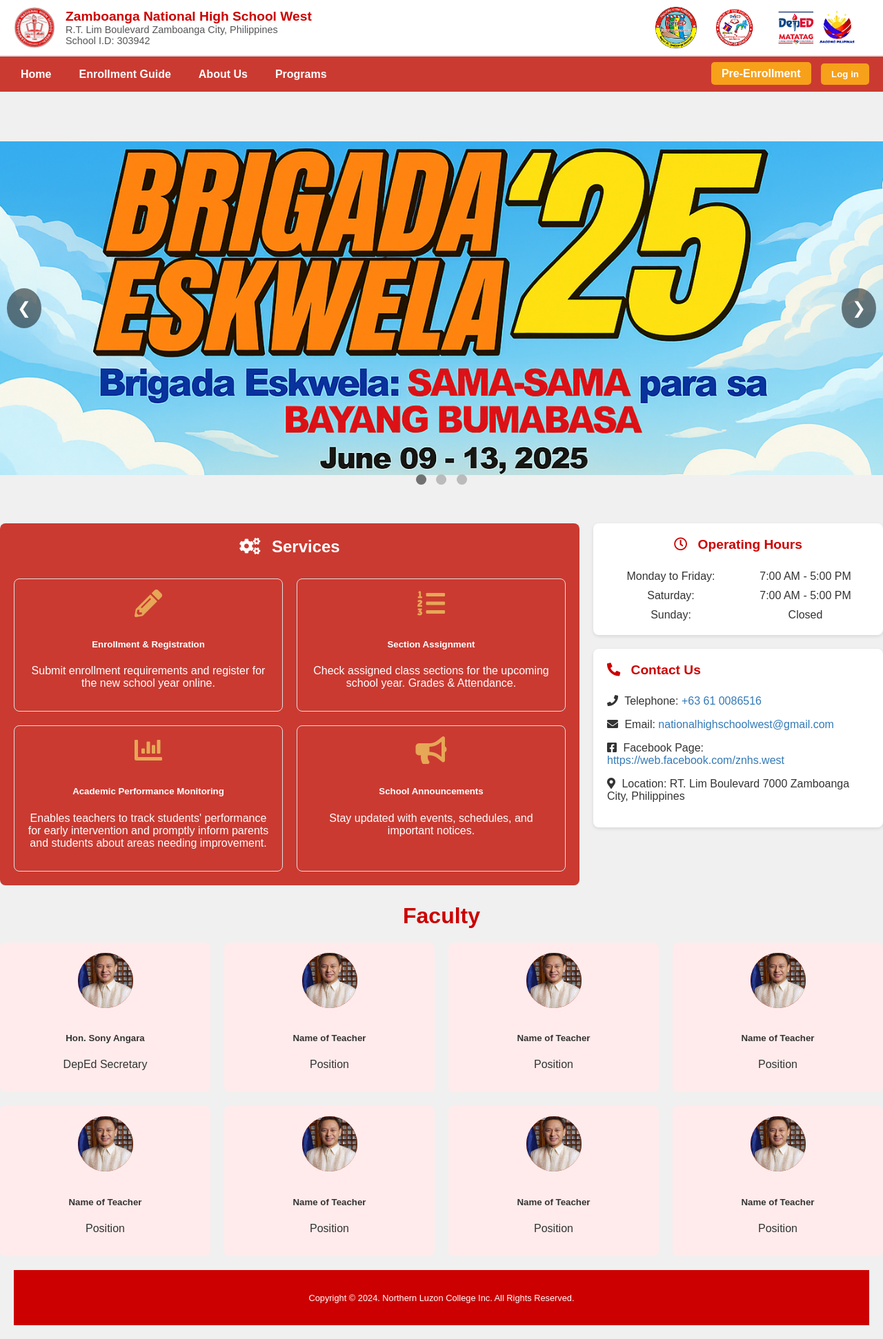
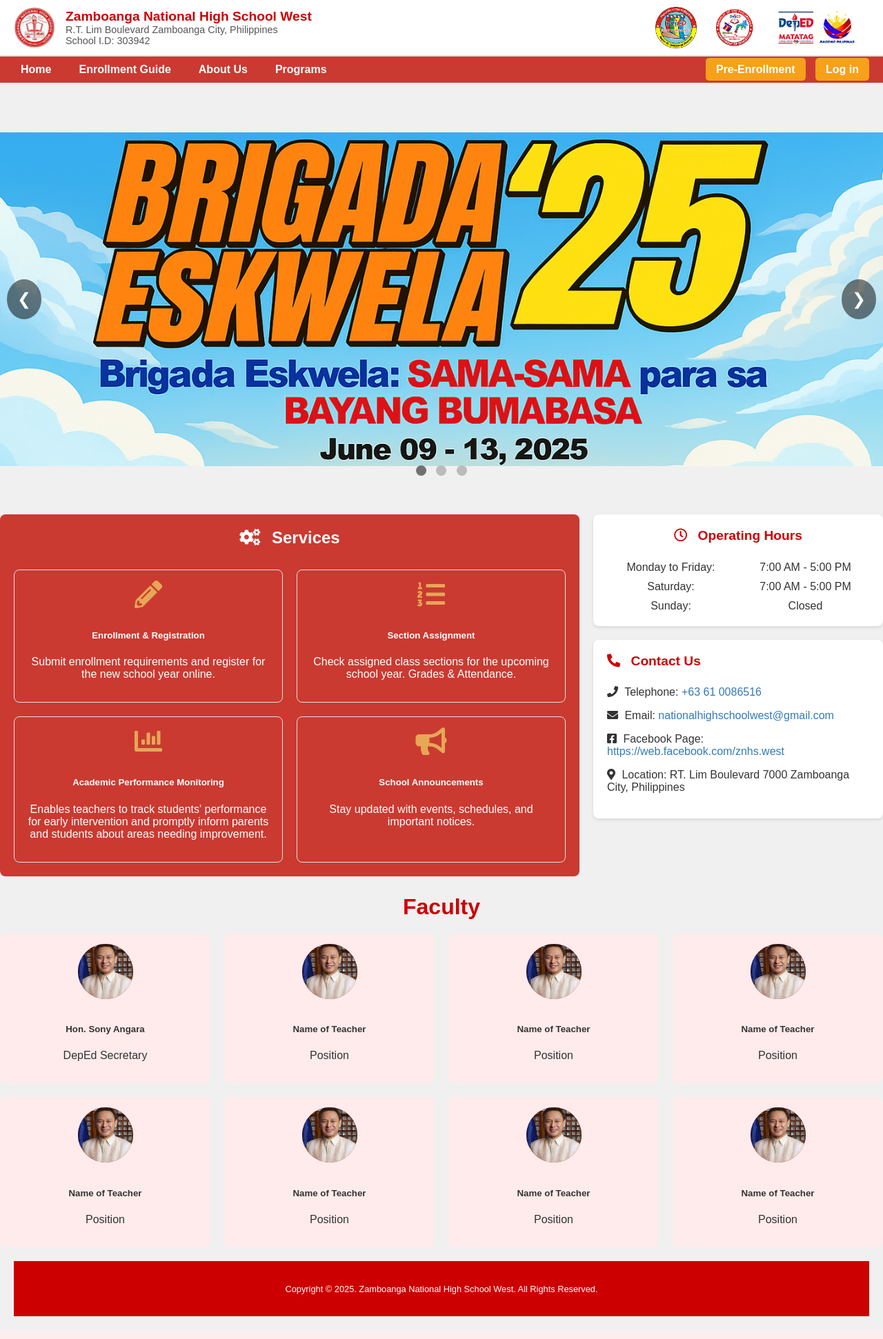
Before and after one commit to MarwinaSamson/2025-CP_Section_Placement_and_Student_Risk_Prediction, a Django app: page / in a window 1280 px wide. Shown: the whole page at 69% size. After the commit the page ends 1909 px from the top, so only its background shows below. Run offline with Django 5.2, Linux system fonts and the light colour scheme.

Commit message:
Update index.html

```diff
--- a/enrollmentprocess/templates/enrollmentprocess/index.html
+++ b/enrollmentprocess/templates/enrollmentprocess/index.html
@@ -57,7 +57,7 @@
     </div>
     <div class="nav-buttons">
       <a href="{% url 'student_data' %}" class="nav-button pre-enrollment" role="button">Pre-Enrollment</a>
-      <button class="nav-button login">Log in</button>
+      <a href="login.html" class="nav-button login" role="button">Log in</a>
     </div>
   </nav>
   <br>
@@ -179,7 +179,7 @@
   </section>
 
   <footer class="footer">
-    <p>Copyright © 2024. Northern Luzon College Inc. All Rights Reserved.</p>
+    <p>Copyright © 2025. Zamboanga National High School West. All Rights Reserved.</p>
   </footer>
   <script src="{% static 'enrollmentprocess/js/index.js' %}" defer></script>
 </body>
```
